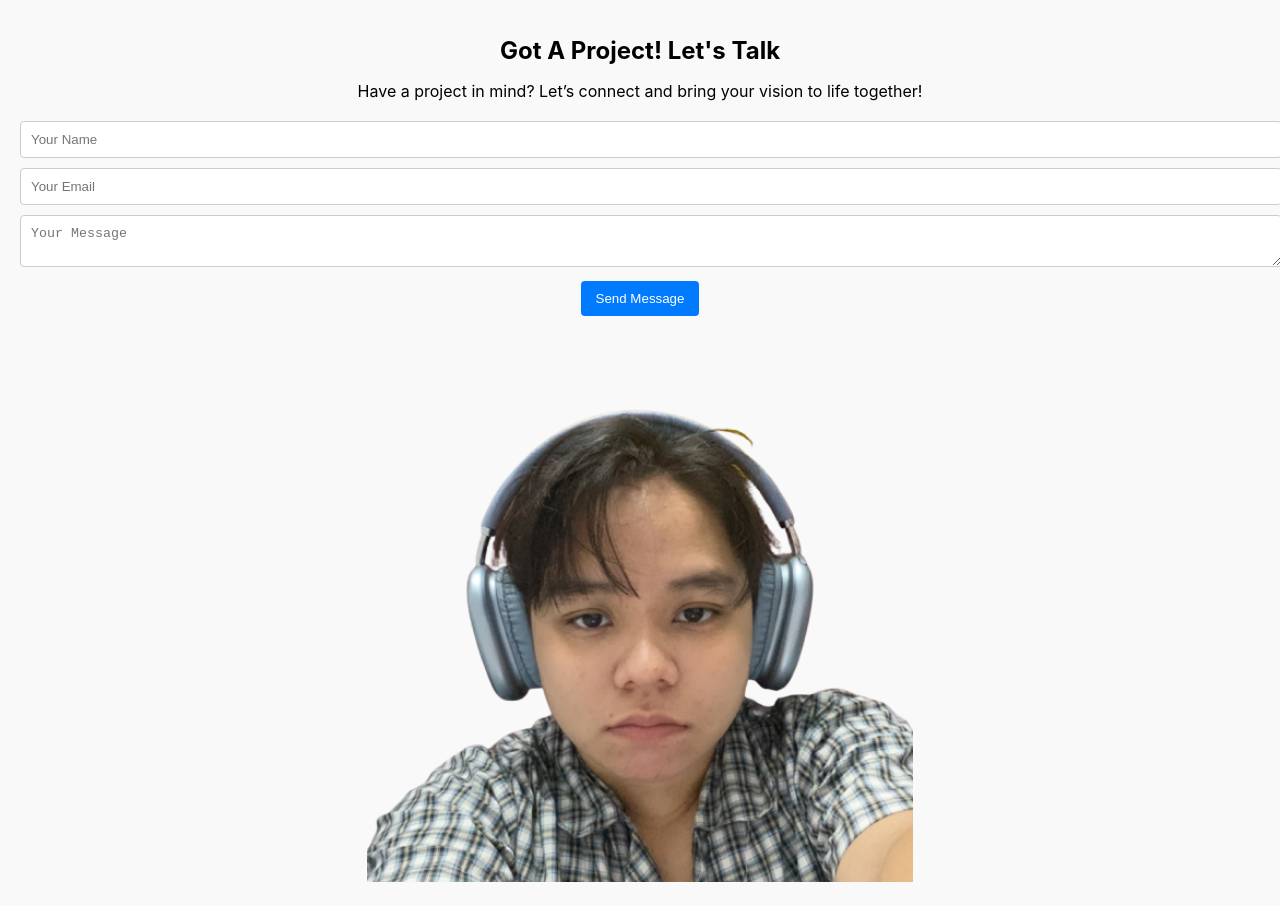
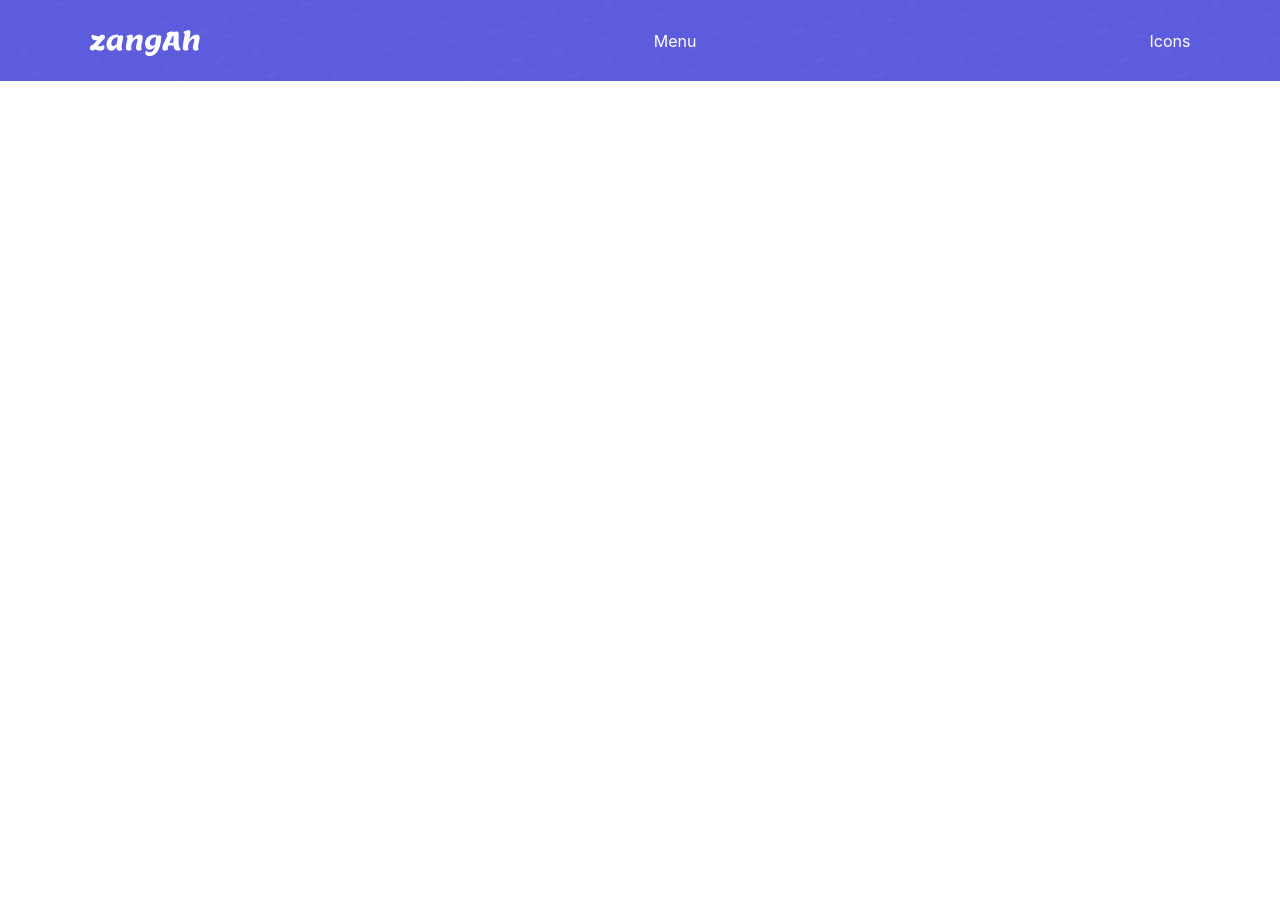
Before and after one commit to dthgiang/giang-portfolio, a React (Create React App) app: page /contact in a window 1280 px wide. After the commit the page ends 800 px from the top, so only its background shows below. Built offline with nearby package versions, Linux system fonts and the light colour scheme.

Commit message:
logo contact page

```diff
--- a/src/pages/ContactPage/Contact.js
+++ b/src/pages/ContactPage/Contact.js
@@ -5,20 +5,10 @@ import images from "../../constants/images";
 
 const Contact = () => {
   return (
-    <div className="contact-page">
-      <h1 className="contact-page-title">{textContent.contactTitle}</h1>
-      <p className="contact-page-content">{textContent.contactContent}</p>
-      <div className="contact-page-form">
-        <form>
-          <input type="text" placeholder="Your Name" required />
-          <input type="email" placeholder="Your Email" required />
-          <textarea placeholder="Your Message" required></textarea>
-          <button type="submit">Send Message</button>
-        </form>
-      </div>
-      <div className="contact-page-footer">
-        <img src={images.real} alt="Contact Illustration" />
-      </div>
+    <div className="header-contact">
+      <div className="logo-contact-page">{textContent.logoName}</div>
+      <div>Menu</div>
+      <div>Icons</div>
     </div>
   );
 };
--- a/src/styles/Contact.css
+++ b/src/styles/Contact.css
@@ -1,45 +1,18 @@
-.contact-page {
-  padding: 20px;
-  background-color: #f9f9f9;
+.header-contact {
+  display: flex;
+  justify-content: space-between;
+  align-items: center;
+  padding: 3vh 7vw;
+  background-color: #5d5cdc;
+  color: white;
+  background-image: url("../assets/images/contact-bg-header.svg");
 }
 
-.contact-page-title {
-  font-size: 24px;
-  margin-bottom: 10px;
+.logo-contact-page {
+  font-family: "Lemon", sans-serif; /* Sử dụng font Lemon */
+  font-size: 2vw; /* Font size theo viewport width */
 }
 
-.contact-page-content {
-  font-size: 16px;
-  margin-bottom: 20px;
+.logo-contact-page:hover {
+  color: #feb12f; /* Màu chữ khi hover */
 }
-
-.contact-page-form {
-  margin-bottom: 20px;
-}
-
-.contact-page-form input,
-.contact-page-form textarea {
-  width: 100%;
-  padding: 10px;
-  margin-bottom: 10px;
-  border: 1px solid #ccc;
-  border-radius: 4px;
-}
-
-.contact-page-form button {
-  padding: 10px 15px;
-  background-color: #007bff;
-  color: white;
-  border: none;
-  border-radius: 4px;
-  cursor: pointer;
-}
-
-.contact-page-footer {
-  text-align: center;
-}
-
-.contact-page-footer img {
-  max-width: 100%;
-  height: auto;
-}
```
Also changed, not shown: src/assets/images/contact-bg-header.svg (added).
